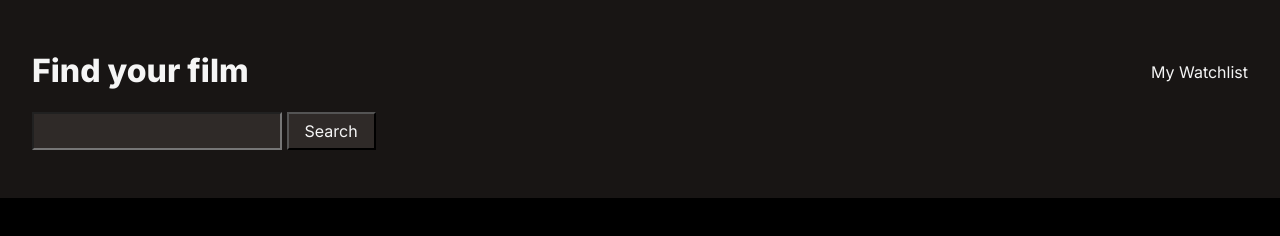
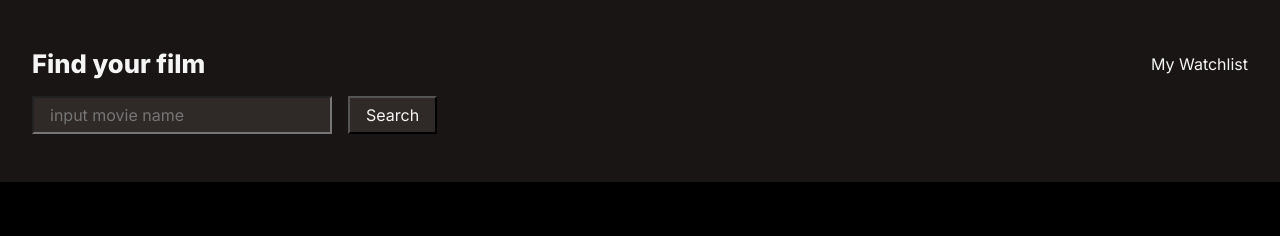
Before and after one commit to DominikTenerife/movie-search-app, a plain HTML site: page index.html in a window 1280 px wide. Drawn offline with nearby package versions, Linux system fonts and the light colour scheme.

Commit message:
changing css

```diff
--- a/index.css
+++ b/index.css
@@ -6,8 +6,22 @@ html, body {
     color: whitesmoke;
 }
 
+h1 {
+    font-size: 1.6em;
+}
+
+h2 {
+    font-size: 1.3em;
+}
+
 header{
     padding: 2em;
+}
+
+form {
+    display: flex;
+    flex-direction: column;
+    gap: 0.5em;
 }
 
 .movie-container {
@@ -29,7 +43,7 @@ form button {
 }
 
 form input {
-    width: 250px;
+    width: 100%;
     background: #2F2A28;
     color: whitesmoke;
     padding: 0.5em 1em;
@@ -37,6 +51,7 @@ form input {
 
 .header-top {
     display: flex;
+    flex-direction: column;
     align-items: center;
     justify-content: space-between;
 }
@@ -107,23 +122,31 @@ header a {
     display: none;
 }
 
-@media (max-width: 250px){
+@media (min-width: 500px){
 
  h1 {
+    font-size: 2m;
+ }
+
+ h2 {
     font-size: 1.5em;
  }
 
- h2 {
-    font-size: 1.2em;
+ form {
+    flex-direction: row;
+    gap: 1em;
  }
 
+ form input {
+    width: 300px;
+ }
+
+
+
 .header-top {
-    flex-direction: column;
-    gap: 0.5em;
+    flex-direction: row;
+    gap: 1em;
 }
 
-.movie-container {
-    padding-right: 0.5em;
-}
 
 }
--- a/index.html
+++ b/index.html
@@ -14,7 +14,7 @@
             </div>
 
             <form id="search-form">
-            <input type="search" id="search">
+            <input type="search" id="search" placeholder="input movie name">
             <button id="submit-btn">Search</button>
         </form>
         </header>
```
